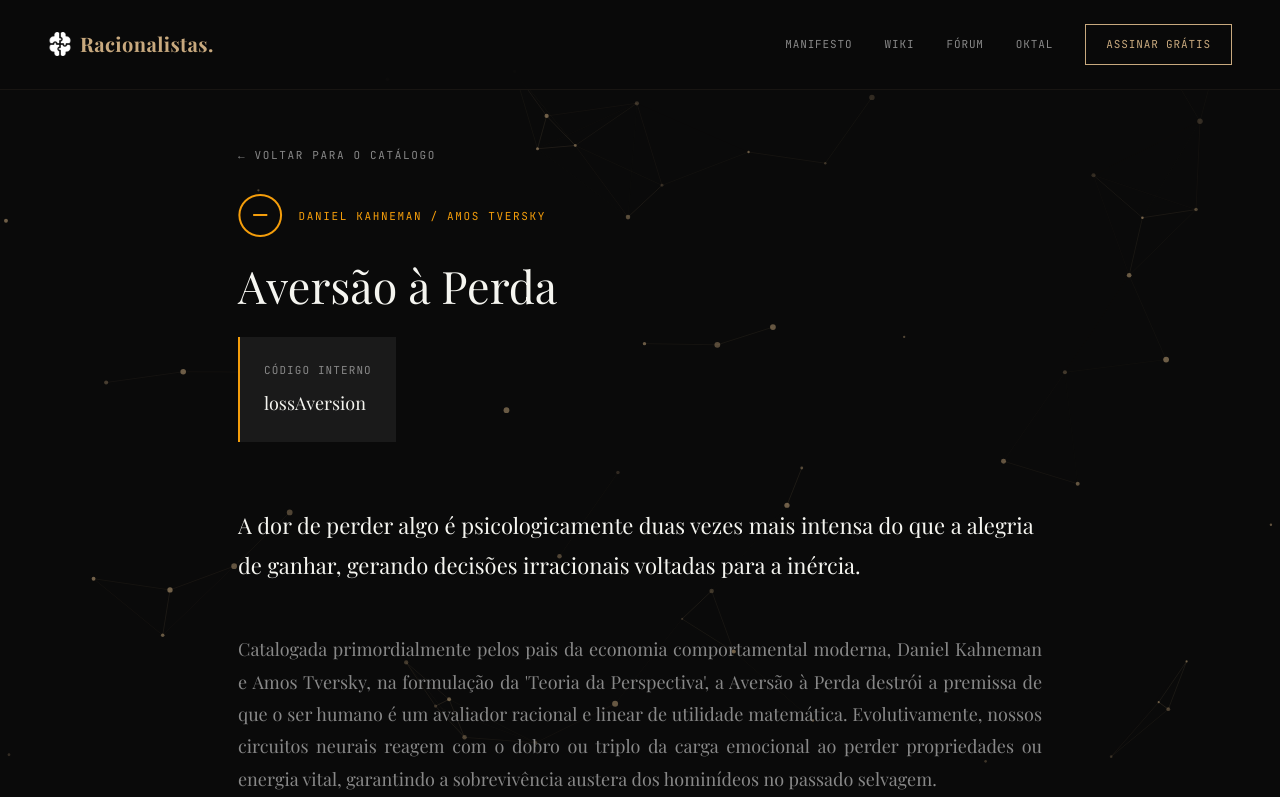
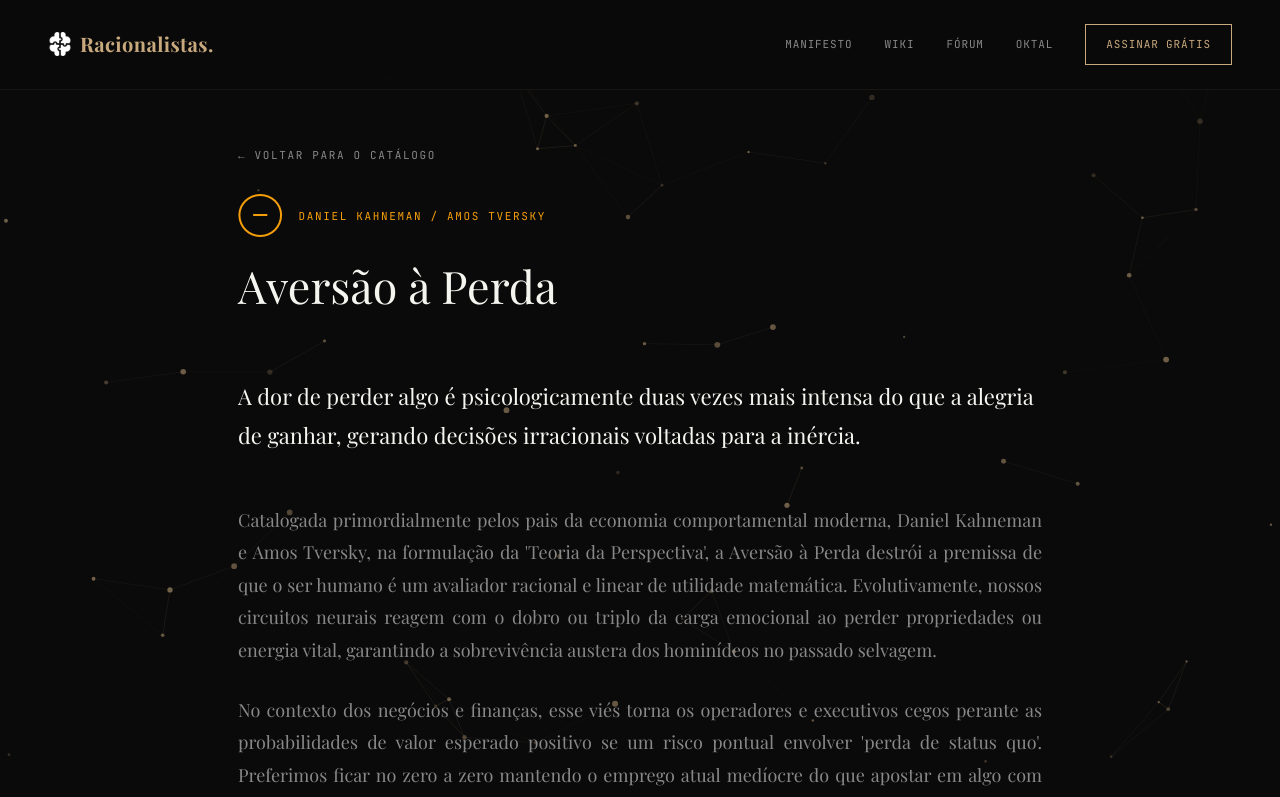
Before and after one commit to alexmeirelles/racionalistas, a Next.js app: page /wiki/aversao-a-perda in a window 1280 px wide. Shown: the top 797 px of the page. Built offline with nearby package versions, Linux system fonts and the light colour scheme; a web font is replaced by a local one.

Commit message:
fix(wiki): remove label desnecessaria de codigo interno no cabecalho

```diff
--- a/src/app/wiki/[slug]/page.tsx
+++ b/src/app/wiki/[slug]/page.tsx
@@ -51,12 +51,6 @@ export default async function WikiArticle({ params }: { params: Promise<{ slug:
             {model.name}
           </h1>
 
-          <div style={{ padding: "24px", background: "var(--gray)", borderLeft: `2px solid ${model.color}`, display: "inline-block" }}>
-            <div style={{ fontFamily: "var(--mono)", fontSize: "11px", color: "var(--gray-text)", textTransform: "uppercase", letterSpacing: "0.1em", marginBottom: "8px" }}>
-              CÓDIGO INTERNO
-            </div>
-            <div style={{ fontFamily: "var(--serif)", fontSize: "18px" }}>{model.id}</div>
-          </div>
         </div>
 
         {/* CORPO DO TEXTO */}
```
